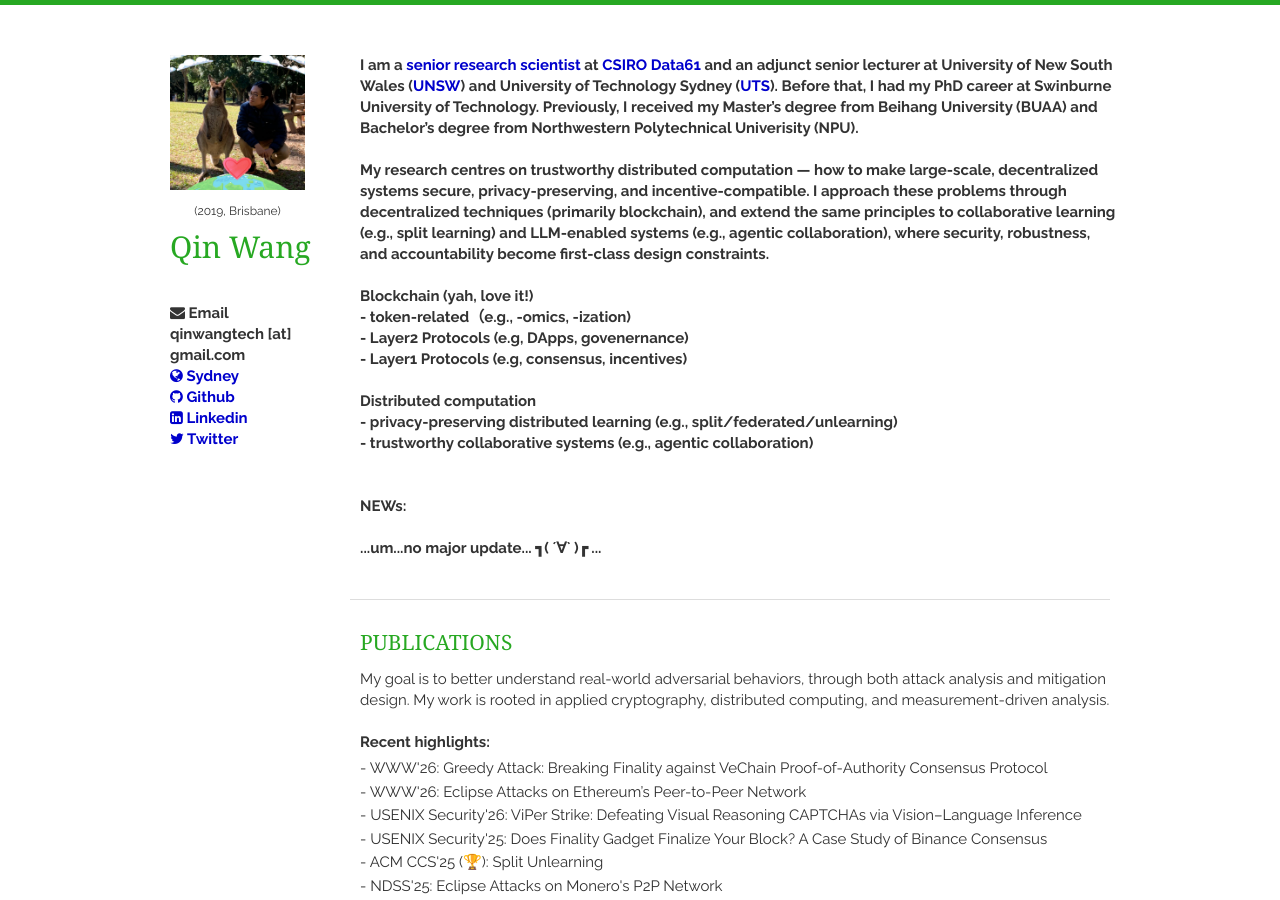
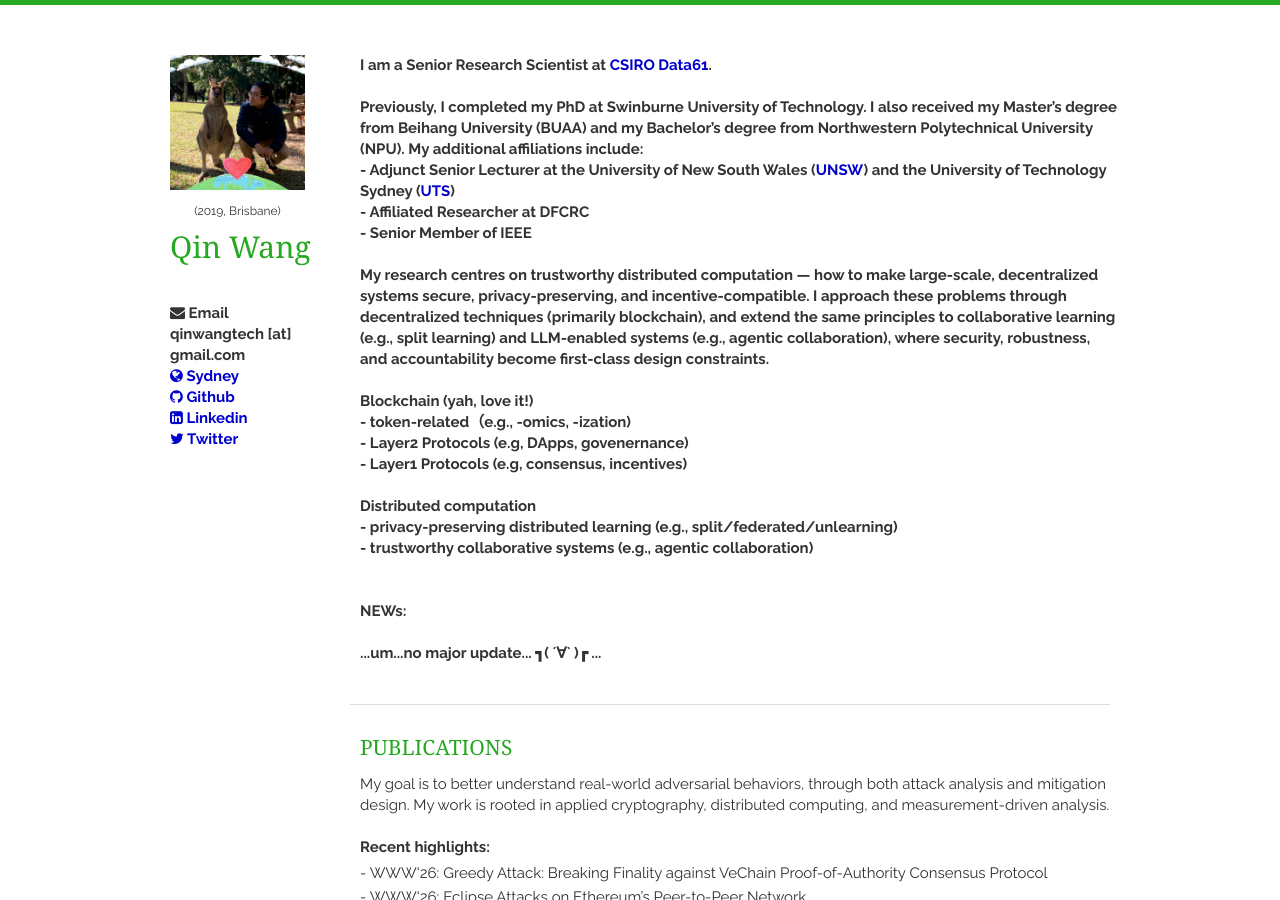
Before and after one commit to qinwang-git/qinwang-git.github.io, a Jekyll site: the page built from index.html, in a window 1280 px wide and 900 px high. Built offline with Jekyll 4.4.1, drawn with Linux system fonts in a browser that asks for light colours; nearby versions of some CDN libraries; a script that is not in the unit is left out; the list of posts is cut into pages by our own code.

Commit message:
Update bio.html

```diff
--- a/_includes/bio.html
+++ b/_includes/bio.html
@@ -2,9 +2,14 @@
 
 <article>
 <strong>
-    I am a <a href="https://www.wikiwand.com/en/Academic_ranks_(Australia_and_New_Zealand)" target="_blank"> senior research scientist </a> at <a href="https://www.csiro.au/en/research/technology-space" target="_blank">CSIRO Data61</a> and an adjunct senior lecturer at University of New South Wales (<a href="https://www.unsw.edu.au/staff/qin-wang" target="_blank">UNSW</a>) and University of Technology Sydney (<a href="http://159.196.157.153:8000/" target="_blank">UTS</a>). Before that, I had my PhD career at Swinburne University of Technology.
-    Previously, I received my Master’s degree from Beihang University (BUAA) and Bachelor’s degree from Northwestern Polytechnical Univerisity (NPU).
+I am a Senior Research Scientist at <a href="https://www.csiro.au/en/research/technology-space" target="_blank">CSIRO Data61</a>.
+<br>
 
+<br>
+Previously, I completed my PhD at Swinburne University of Technology. I also received my Master’s degree from Beihang University (BUAA) and my Bachelor’s degree from Northwestern Polytechnical University (NPU). My additional affiliations include:
+<br> - Adjunct Senior Lecturer at the University of New South Wales (<a href="https://www.unsw.edu.au/staff/qin-wang" target="_blank">UNSW</a>) and the University of Technology Sydney (<a href="http://159.196.157.153:8000/" target="_blank">UTS</a>)
+<br> - Affiliated Researcher at DFCRC
+<br> - Senior Member of IEEE
 
 <br>
 <br> My research centres on trustworthy distributed computation — how to make large-scale, decentralized systems secure, privacy-preserving, and incentive-compatible.
```
